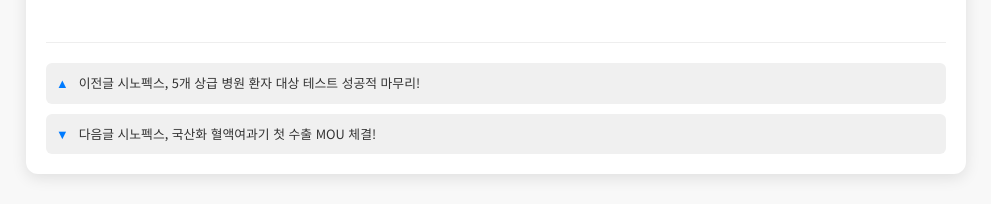
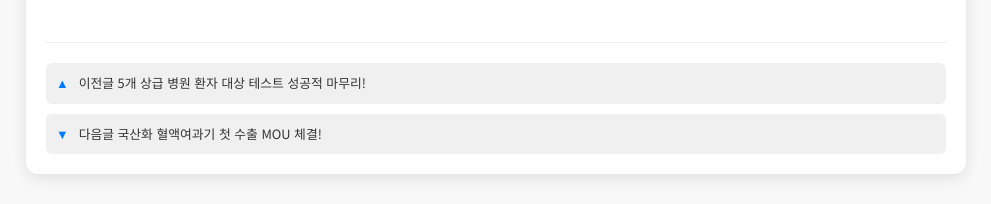
Before and after one commit to goodlight1234/news05, a plain HTML site: page index.html in a window 1280 px wide. Shown: the part 1676-1880 px from the top of the page, without its empty margins (144-1135 px from the left). Drawn offline with Linux system fonts and the light colour scheme.

Commit message:
Update index.html

```diff
--- a/index.html
+++ b/index.html
@@ -216,8 +216,8 @@
         <p>시노펙스는 이 외에도 첨단 반도체 산업에 사용되는 케미컬 필터와 반도체 산업용 고성능 필터 기술을 가정용 제품에 적용한 “시노텍스 정수기”도 함께 전시할 예정입니다.</p>
     </div>
   <div class="post-navigation">
-        <a href="https://goodlight1234.github.io/news04/" class="post-link prev"><span class="arrow">▲</span> 이전글 시노펙스, 5개 상급 병원 환자 대상 테스트 성공적 마무리!</a>
-        <a href="https://goodlight1234.github.io/news06/" class="post-link prev"><span class="arrow">▼</span> 다음글 시노펙스, 국산화 혈액여과기 첫 수출 MOU 체결!</a>
+        <a href="https://goodlight1234.github.io/news04/" class="post-link prev"><span class="arrow">▲</span> 이전글 5개 상급 병원 환자 대상 테스트 성공적 마무리!</a>
+        <a href="https://goodlight1234.github.io/news06/" class="post-link prev"><span class="arrow">▼</span> 다음글 국산화 혈액여과기 첫 수출 MOU 체결!</a>
     </div>
 </body>
 </html>
```
